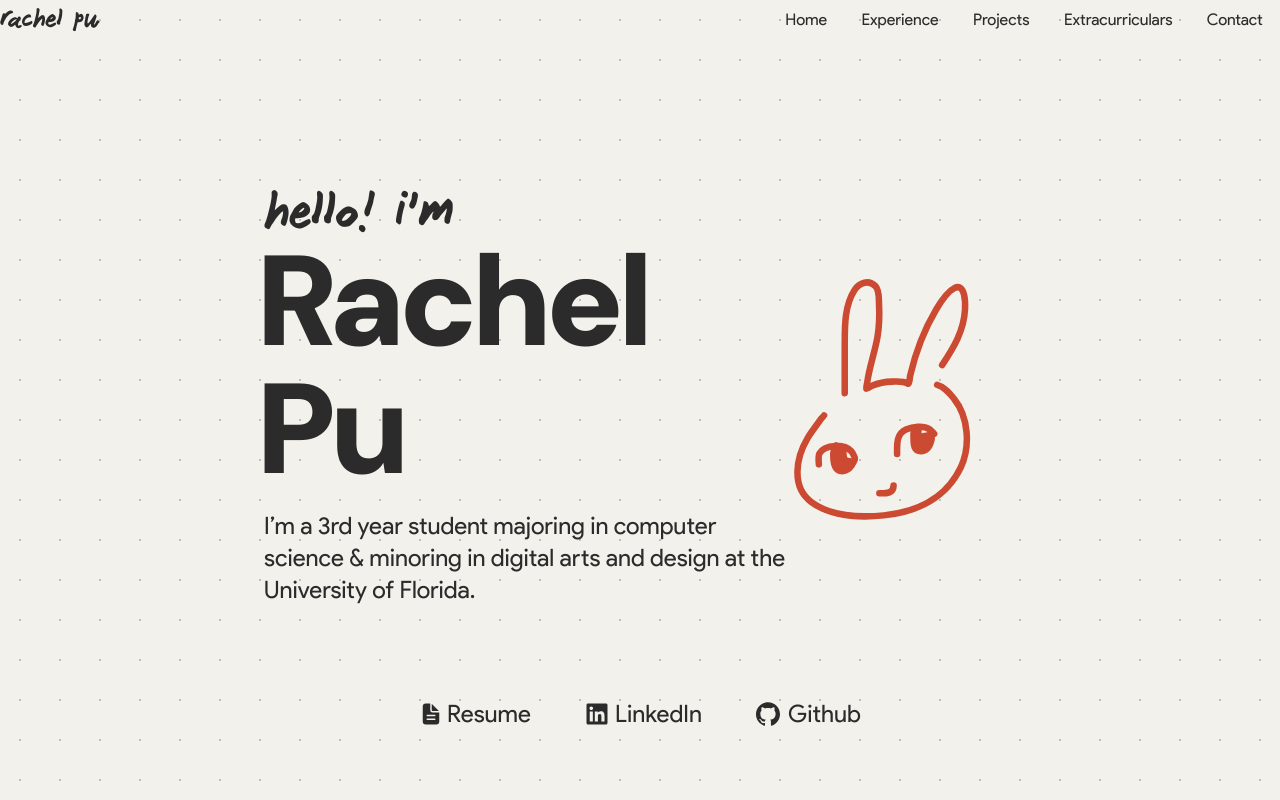
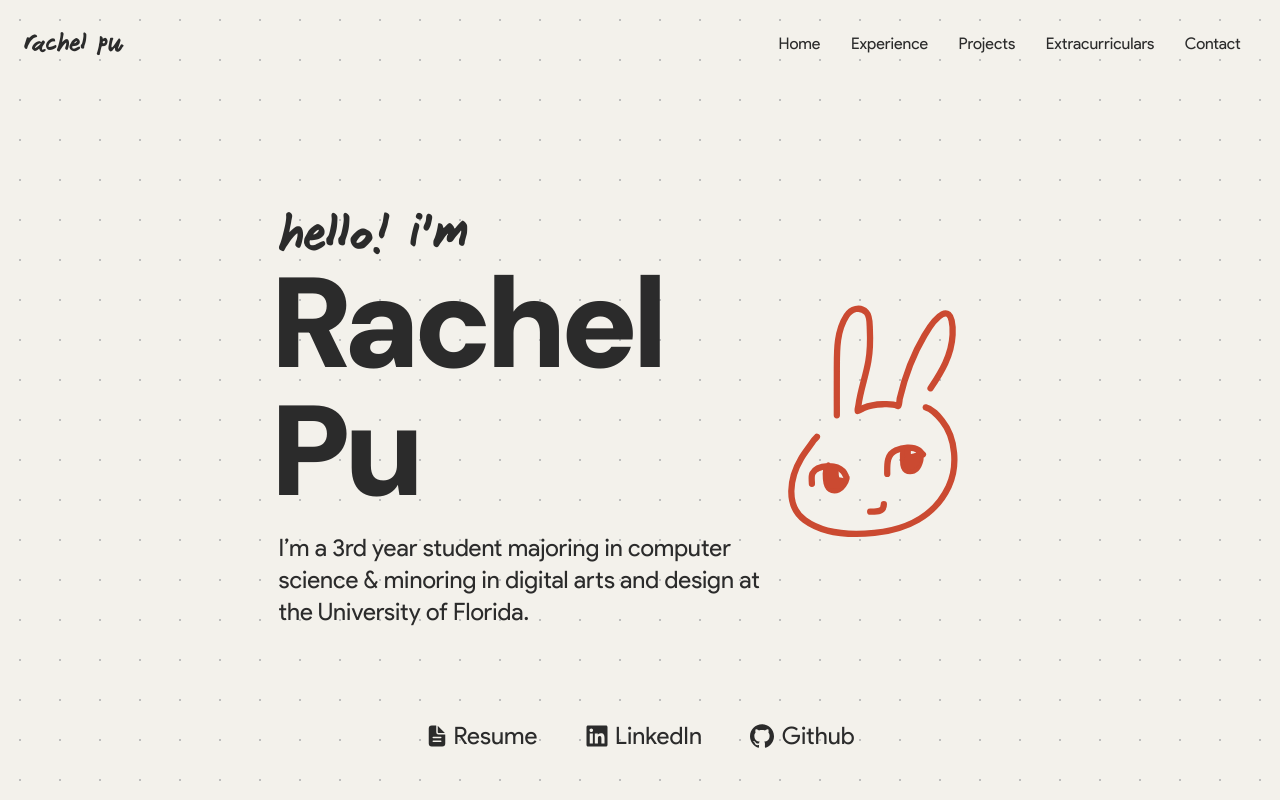
Before and after one commit to rachel-pu/rachel-pu, a Next.js app: page / in a window 1280 px wide. Built offline with nearby package versions, Linux system fonts and the light colour scheme.

Commit message:
behavioral results layout done

```diff
--- a/components/navbar.tsx
+++ b/components/navbar.tsx
@@ -1,25 +1,49 @@
+"use client";
+
 import Link from "next/link";
 import {motion} from "framer-motion";
 
 export default function Navbar() {
 
-
     return (
-        <nav className="flex flex-row justify-between items-center p-5 ">
+        <nav className="flex flex-row justify-between items-center">
             <div className="text-2xl font-janitor text-[#2B2B2B]">rachel pu</div>
             <div className="w-[40%] flex flex-row justify-around">
                 {/* home button */}
                 <motion.button
                     onClick={() => window.location.href = "/"}
-                    className="text-[#2B2B2B] font-product-sans p-2 rounded-3xl"
-                    whileHover={{ color: 'rgb(188,83,59)', scale: 1.05 }}
+                    className="text-[#2B2B2B] font-product-sans p-2"
+                    whileHover={{ color: 'rgb(188,83,59)', scale: 1.08 }}
                 >Home</motion.button>
 
+                {/* experience */}
+                <motion.button
+                    onClick={() => window.location.href = "/experience"}
+                    className="text-[#2B2B2B] font-product-sans p-2 "
+                    whileHover={{ color: 'rgb(188,83,59)', scale: 1.08 }}
+                >Experience</motion.button>
 
-                <Link href="/experience" className=" text-[#2B2B2B] font-product-sans p-2">Experience</Link>
-                <Link href="/projects" className="text-[#2B2B2B] font-product-sans p-2">Projects</Link>
-                <Link href="/extracurriculars" className="text-[#2B2B2B] font-product-sans p-2">Extracurriculars</Link>
-                <Link href="/contact" className="text-[#2B2B2B] font-product-sans p-2">Contact</Link>
+                {/* projects*/}
+                <motion.button
+                    onClick={() => window.location.href = "/projects"}
+                    className="text-[#2B2B2B] font-product-sans p-2 "
+                    whileHover={{ color: 'rgb(188,83,59)', scale: 1.08 }}
+                >Projects</motion.button>
+
+                {/* extracurriculars */}
+                <motion.button
+                    onClick={() => window.location.href = "/extracurriculars"}
+                    className="text-[#2B2B2B] font-product-sans p-2"
+                    whileHover={{ color: 'rgb(188,83,59)', scale: 1.08 }}
+                >Extracurriculars</motion.button>
+
+                {/* contact */}
+                <motion.button
+                    onClick={() => window.location.href = "/contact"}
+                    className="text-[#2B2B2B] font-product-sans p-2"
+                    whileHover={{ color: 'rgb(188,83,59)', scale: 1.08 }}
+                >Contact</motion.button>
+
             </div>
         </nav>
 
--- a/src/app/experience/page.tsx
+++ b/src/app/experience/page.tsx
@@ -1,10 +1,18 @@
 import Navbar from "../../../components/navbar";
+import { motion } from "framer-motion";
+import { animate, stagger } from "framer-motion";
 
 export default function Experience()  {
     return(
-        <div className="h-screen flex flex-col">
+        // entire screen
+        <div className="h-screen flex flex-col p-6">
             <Navbar />
 
+            {/* timeline */}
+            <div className="items-center flex flex-col mt-[5%]">
+                <h1 className="font-satoshi-bold text-[#2B2B2B] text-5xl"> Experience </h1>
+
+            </div>
         </div>
     );
 }
--- a/src/app/page.tsx
+++ b/src/app/page.tsx
@@ -5,7 +5,6 @@ import { IoDocumentText } from "react-icons/io5";
 import { FaLinkedin } from "react-icons/fa";
 import { SiGithub } from "react-icons/si";
 import Navbar from "../../components/navbar";
-import Link from "next/link";
 
 export default function Home() {
 
@@ -27,30 +26,35 @@ export default function Home() {
 
   return (
       // setting page background
-      <div className="h-screen flex flex-col">
+      <div className="h-screen flex flex-col p-6">
 
             {/* navbar */}
           <Navbar />
 
           {/* text and animated drawing */}
-          <div className=" items-center flex mt-[11.75%] mb-20 mr-auto ml-auto flex-row max-w-[60%] justify-between">
+          <div className=" items-center flex mt-[12%] mb-20 mr-auto ml-auto flex-row max-w-[60%] justify-between">
 
               {/* text*/}
-              <div className="flex flex-col max-w-[70%]">
+              <div className="flex flex-col max-w-[80%]">
                 <motion.h1 className="text-5xl font-janitor text-[#2B2B2B] ml-2"
                            initial={{ transform: "translateX(-100px)", opacity: 0 }}
                            animate={{ transform: "translateX(0px)", opacity: 1}}
                            transition={{ type: "spring" }}
                 >hello! i&#39;m</motion.h1>
+
                 <motion.p className="text-9xl font-dm-sans-black tracking-tighter text-[#2B2B2B]"
-                          initial={{ opacity: 0 }}
-                          animate={{ opacity: 1, transition: { duration: 0.7, delay: 1 } }}
-                >   Rachel Pu
+                          initial={{ transform: "translateY(10px)", opacity: 0 }}
+                          animate={{ transform: "translateY(0px)", opacity: 1}}
+                          transition={{delay: 1}}
+                > Rachel Pu
                 </motion.p>
 
-                <motion.p className="text-2xl font-product-sans text-[#2B2B2B] mt-4 ml-2"
-                          initial={{ opacity: 0 }}
-                          animate={{ opacity: 1, transition: { duration: 0.7, delay: 2 } }}
+
+
+                  <motion.p className="text-2xl font-product-sans text-[#2B2B2B] mt-4 ml-2"
+                            initial={{ transform: "translateY(10px)", opacity: 0 }}
+                            animate={{ transform: "translateY(0px)", opacity: 1}}
+                            transition={{delay: 1.75}}
                           >I’m a 3rd year student majoring in computer science & minoring in digital arts and design at the University of Florida. </motion.p>
               </div>
                 {/* picture */}
```
